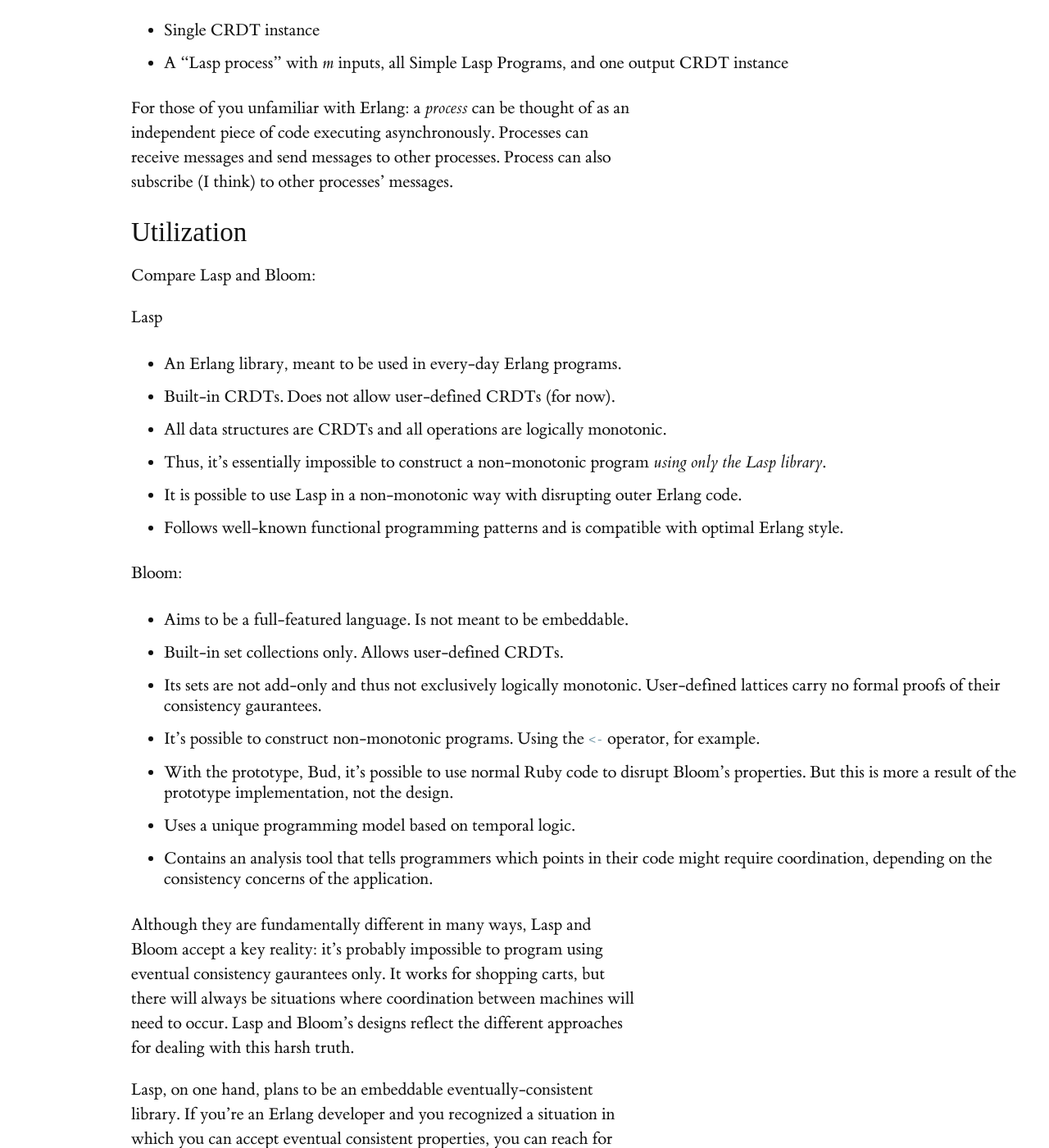
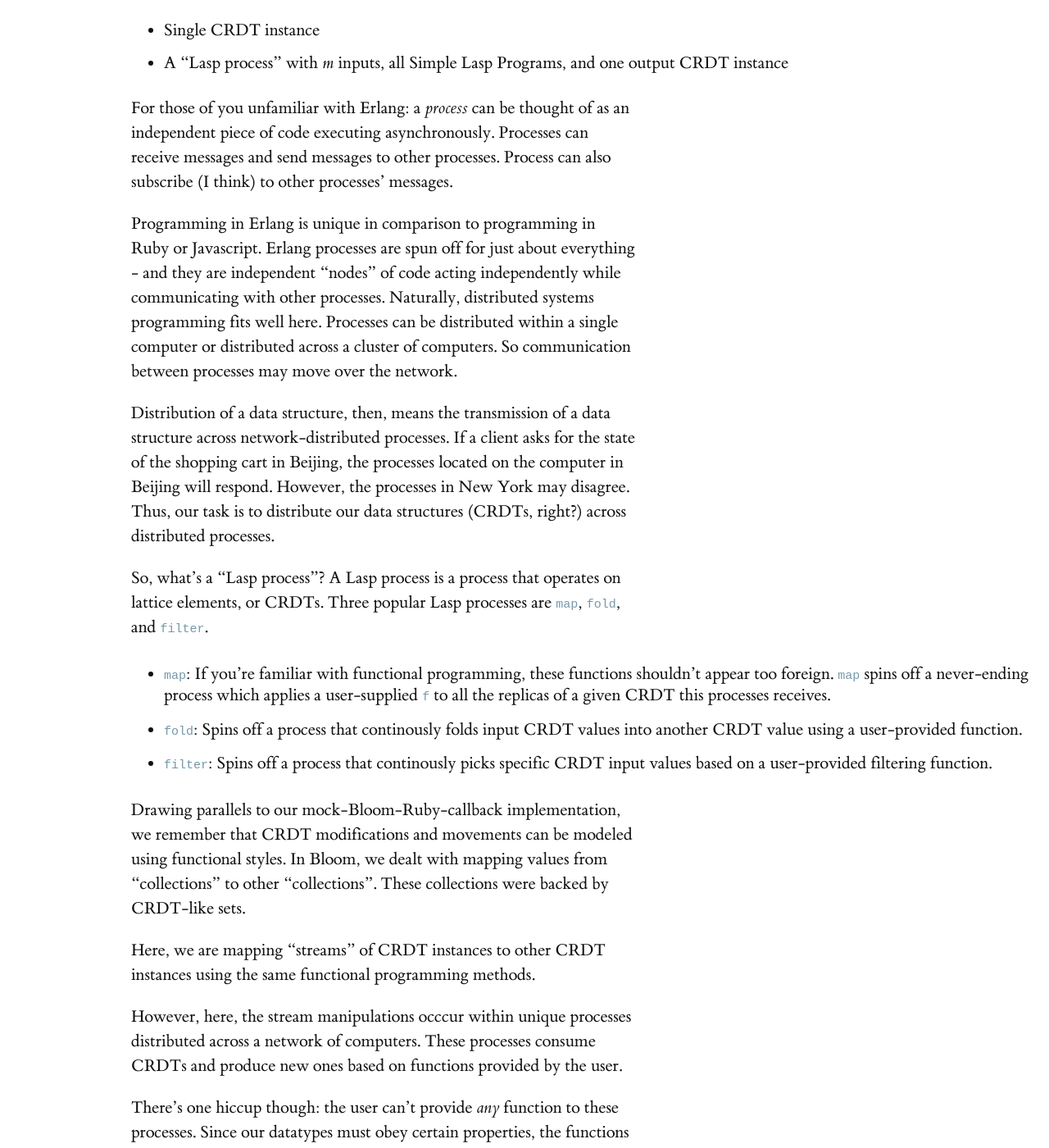
Before and after one commit to heathermiller/dist-prog-book, a Jekyll site: the page built from chapter/7/langs-consistency.md, in a window 1280 px wide and 1400 px high, scrolled down 23758 px. Shown: the whole window at 82% size. Built offline with Jekyll 4.4.1, drawn with Linux system fonts in a browser that asks for light colours; some web fonts are replaced; some of the changed text lies outside the part shown.

Commit message:
Add more Lasp

```diff
--- a/chapter/7/langs-consistency.md
+++ b/chapter/7/langs-consistency.md
@@ -552,6 +552,35 @@
 
 For those of you unfamiliar with Erlang: a *process* can be thought of as an independent piece of code executing asynchronously. Processes can receive messages and send messages to other processes. Process can also subscribe (I think) to other processes' messages.
 
+Programming in Erlang is unique in comparison to programming in Ruby or Javascript. Erlang processes are spun off for just about everything - and they are independent "nodes" of code acting independently while communicating with other processes. Naturally, distributed systems programming fits well here. Processes can be distributed within a single computer or distributed across a cluster of computers. So communication between processes may move over the network.
+
+Distribution of a data structure, then, means the transmission of a data structure across network-distributed processes. If a client asks for the state of the shopping cart in Beijing, the processes located on the computer in Beijing will respond. However, the processes in New York may disagree. Thus, our task is to distribute our data structures (CRDTs, right?) across distributed processes.
+
+So, what's a "Lasp process"? A Lasp process is a process that operates on lattice elements, or CRDTs. Three popular Lasp processes are `map`, `fold`, and `filter`.
+
+* `map`: If you're familiar with functional programming, these functions shouldn't appear too foreign. `map` spins off a never-ending process which applies a user-supplied `f` to all the replicas of a given CRDT this processes receives.
+* `fold`: Spins off a process that continously folds input CRDT values into another CRDT value using a user-provided function.
+* `filter`: Spins off a process that continously picks specific CRDT input values based on a user-provided filtering function.
+
+Drawing parallels to our mock-Bloom-Ruby-callback implementation, we remember that CRDT modifications and movements can be modeled using functional styles. In Bloom, we dealt with mapping values from "collections" to other "collections". These collections were backed by CRDT-like sets.
+
+Here, we are mapping "streams" of CRDT instances to other CRDT instances using the same functional programming methods.
+
+However, here, the stream manipulations occcur within unique processes distributed across a network of computers. These processes consume CRDTs and produce new ones based on functions provided by the user.
+
+There's one hiccup though: the user can't provide *any* function to these processes. Since our datatypes must obey certain properties, the functions that operate on our datas must preserve these properties.
+
+Recall that within a lattice, a partial order exists. One element is always `<=` another element. For example, with add-only sets, `{A} <= {A} <= {A, B} <= {A, B} <= {A, B, C}`. A *monotonic* function that operates over the domain of add-only sets must preserve this partial ordering. For example - if `{A} <= {A, B}` and `f` is a monotonic function that operates over add-only sets, `f({A}) <= f({A, B})`.
+
+This ensures the preservation of our consistency properties across our ever-interacting processes.
+
+#### A Library
+
+Remember that Lasp is an Erlang *library*. Within your existing Erlang program, you're free to drop in some interacting Lasp-processes. These processes will communicate using CRDTs and functions over CRDTs. As such, your Lasp sub-program is guaranteed to exhibit strong eventual consistency properties.
+
+However, the rest of your Erlang program is not. Since Lasp is embeddable, it has no control over the rest of your Erlang program. You must be sure to use Lasp in a safe way. But since it doesn't provide the programmer with the ability to perform non-monotonic operations within the Lasp-context, the programmer can have significant confidence in the eventual consistency of the Lasp portion of the program.
+
+Bloom provided a new model for distributed programming, where Lasp aims to provide existing distributed systems with a drop-in solution for adding eventually consistent parts to their systems.
 
 ### Utilization
 
```
